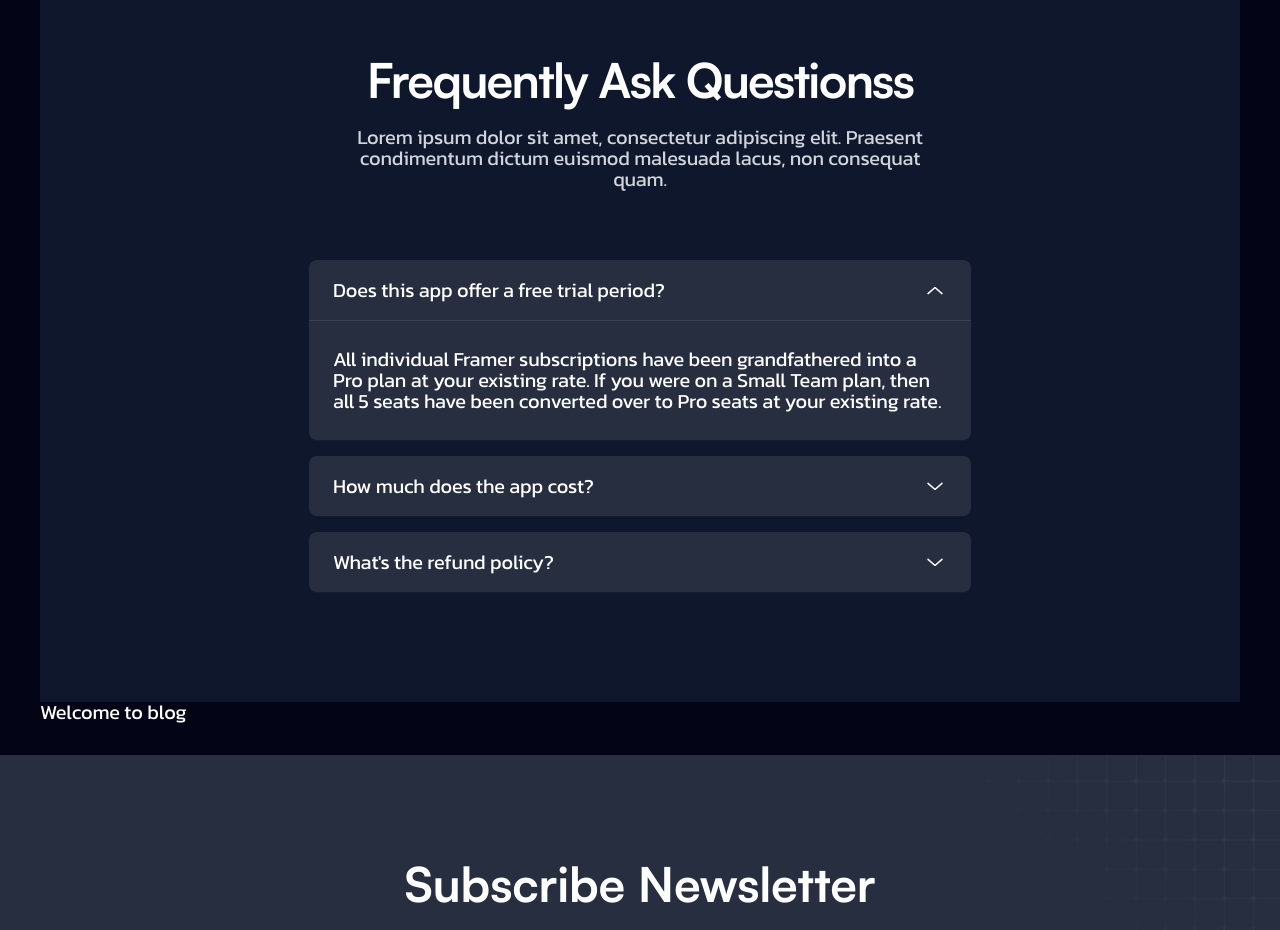
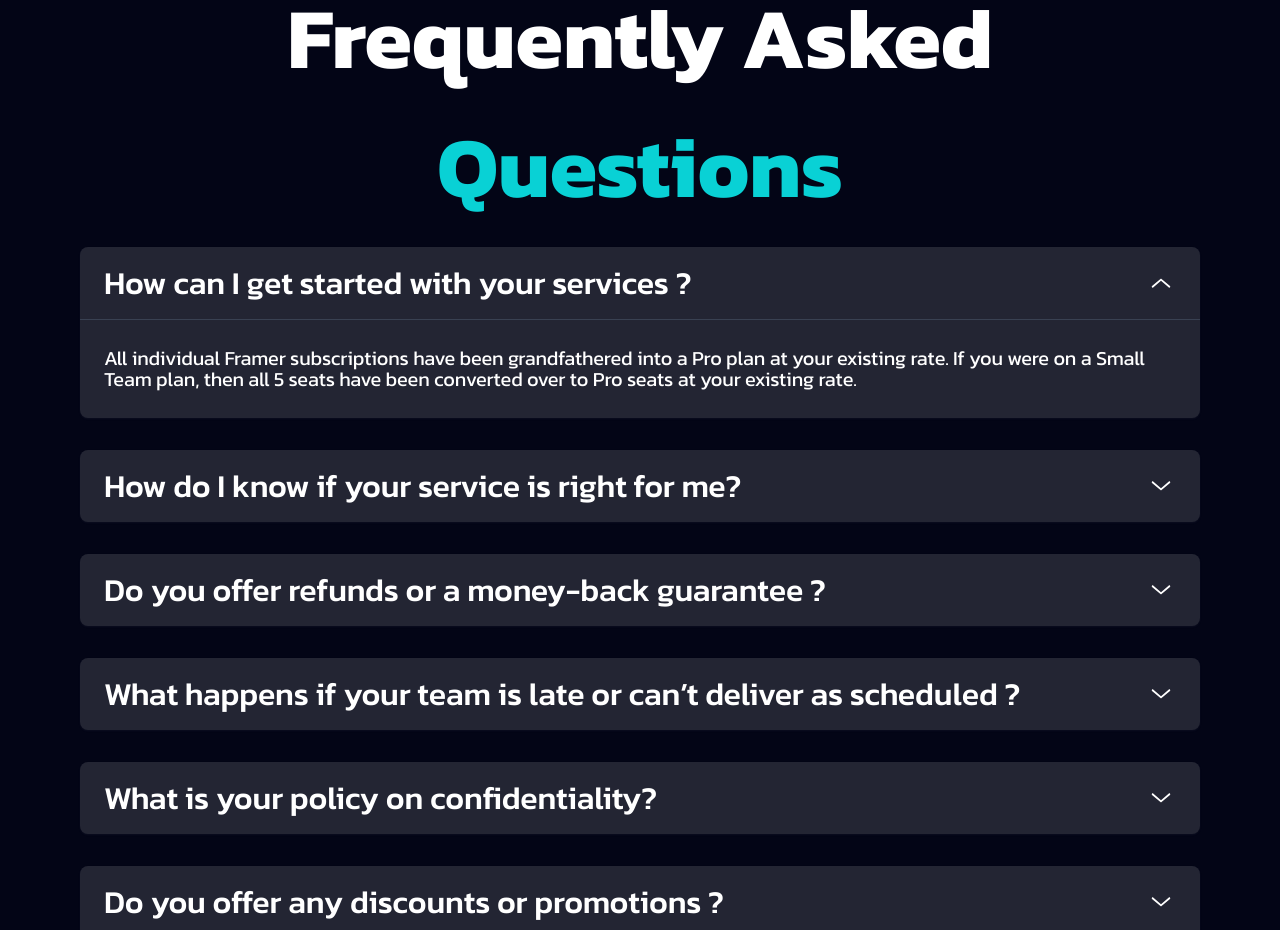
Before and after one commit to twigyy-dev/t-portfolio-maker, a Next.js app: page /components in a window 1280 px wide. Shown: the part 2660-3590 px from the top of the page. Built offline with nearby package versions, Linux system fonts and the light colour scheme.

Commit message:
added faq and changed footer logo

```diff
--- a/src/components/FAQ/FaqItem.tsx
+++ b/src/components/FAQ/FaqItem.tsx
@@ -86,12 +86,12 @@ export default function FaqItem({
 
 	return (
 		<>
-			<div className='rounded-lg bg-white shadow-1 dark:bg-gray-dark'>
+			<div className='rounded-lg bg-white shadow-1 dark:bg-[#232533] border-[rgba(255, 255, 255, 0.2)] '>
 				<button
 					onClick={() => {
 						handleFaqToggle(id);
 					}}
-					className={`text-medium flex w-full items-center justify-between px-6 py-4 text-left text-lg text-dark dark:text-white md:text-xl`}
+					className={`h4 font-medium flex w-full items-center justify-between px-6 py-4 text-left text-lg text-dark dark:text-white md:text-xl`}
 				>
 					{question}
 
@@ -99,8 +99,8 @@ export default function FaqItem({
 						className={`duration-300 ${activeFaq === id ? "rotate-180" : ""}`}
 					>
 						<svg
-							width='24'
-							height='25'
+							width='30'
+							height='30'
 							viewBox='0 0 24 25'
 							fill='none'
 							xmlns='http://www.w3.org/2000/svg'
--- a/src/components/FAQ/faqData.ts
+++ b/src/components/FAQ/faqData.ts
@@ -3,19 +3,37 @@ import { Faq } from "@/types/faq";
 const faqData: Faq[] = [
 	{
 		id: 1,
-		question: "Does this app offer a free trial period?",
+		question: "How can I get started with your services ?",
 		answer:
 			"All individual Framer subscriptions have been grandfathered into a Pro plan at your existing rate. If you were on a Small Team plan, then all 5 seats have been converted over to Pro seats at your existing rate.",
 	},
 	{
 		id: 2,
-		question: "How much does the app cost?",
+		question: "How do I know if your service is right for me?",
 		answer:
 			"All individual Framer subscriptions have been grandfathered into a Pro plan at your existing rate. If you were on a Small Team plan, then all 5 seats have been converted over to Pro seats at your existing rate.",
 	},
 	{
 		id: 3,
-		question: "What's the refund policy?",
+		question: "Do you offer refunds or a money-back guarantee ?",
+		answer:
+			"All individual Framer subscriptions have been grandfathered into a Pro plan at your existing rate. If you were on a Small Team plan, then all 5 seats have been converted over to Pro seats at your existing rate.",
+	},
+	{
+		id: 4,
+		question: "What happens if your team is late or can’t deliver as scheduled ?",
+		answer:
+			"All individual Framer subscriptions have been grandfathered into a Pro plan at your existing rate. If you were on a Small Team plan, then all 5 seats have been converted over to Pro seats at your existing rate.",
+	},
+	{
+		id: 5,
+		question: "What is your policy on confidentiality?",
+		answer:
+			"All individual Framer subscriptions have been grandfathered into a Pro plan at your existing rate. If you were on a Small Team plan, then all 5 seats have been converted over to Pro seats at your existing rate.",
+	},
+	{
+		id: 6,
+		question: "Do you offer any discounts or promotions ?",
 		answer:
 			"All individual Framer subscriptions have been grandfathered into a Pro plan at your existing rate. If you were on a Small Team plan, then all 5 seats have been converted over to Pro seats at your existing rate.",
 	},
--- a/src/components/FAQ/index.tsx
+++ b/src/components/FAQ/index.tsx
@@ -3,6 +3,7 @@ import React, { useState } from "react";
 import faqData from "./faqData";
 import FaqItem from "./FaqItem";
 import SectionHeader from "@/components/Common/SectionHeader";
+import Section from "../Common/Section";
 
 const FAQ = () => {
 	const [activeFaq, setActiveFaq] = useState<number | string>(1);
@@ -12,16 +13,13 @@ const FAQ = () => {
 	};
 
 	return (
-		<section className='overflow-hidden bg-gray-1 py-17.5 dark:bg-black lg:py-22.5 xl:py-27.5'>
+		<Section>
 			{/* <!-- section title --> */}
 
-			<SectionHeader
-				title={"Frequently Ask Questionss"}
-				description='Lorem ipsum dolor sit amet, consectetur adipiscing elit. Praesent condimentum dictum euismod malesuada lacus, non consequat quam.'
-			/>
+			<h3 className="text-center h2 mb-4">Frequently Asked <span className="text-primary">Questions</span></h3>
 
-			<div className='mx-auto w-full max-w-[662px] px-4 sm:px-8 xl:px-0'>
-				<div className='flex flex-col gap-4 '>
+			<div className='mx-auto w-full px-4 sm:px-8 xl:px-0'>
+				<div className='flex flex-col gap-8 '>
 					{/* <!-- Accordion Item --> */}
 					{faqData?.map((faq, key) => (
 						<FaqItem
@@ -33,7 +31,7 @@ const FAQ = () => {
 					))}
 				</div>
 			</div>
-		</section>
+		</Section>
 	);
 };
 
--- a/src/components/Footer/index.tsx
+++ b/src/components/Footer/index.tsx
@@ -1,5 +1,7 @@
 import React from "react";
 import Image from "next/image";
+import logo from "../../../public/images/Interlace_logo/interlace_main.svg"
+
 
 const Footer = () => {
 	return (
@@ -10,14 +12,14 @@ const Footer = () => {
 					<div className='w-full max-w-[275px]'>
 						<a href='index.html'>
 							<Image
-								src='/images/logo/logo-light.svg'
+								src={logo}
 								alt='Logo'
-								width={214}
+								width={150}
 								height={40}
 							/>
 						</a>
 						<p className='mt-5 text-gray-5'>
-							© Your SaaS - Demo SaaS website created using SaaSBold
+							©2025 Your one stop solution for all the digital services
 						</p>
 
 						<ul className='mt-11 flex items-center gap-2'>
--- a/src/components/Home/index.tsx
+++ b/src/components/Home/index.tsx
@@ -1,6 +1,7 @@
 import Hero from "./Hero";
 import Features from "./Features";
 import FeaturesWithImage from "./FeaturesWithImage";
+import FAQ from "../FAQ";
 
 const Home = () => {
 	return (
@@ -8,6 +9,7 @@ const Home = () => {
 			<Hero />
 			<Features />
 			<FeaturesWithImage />
+			<FAQ/>
 		</>
 	);
 };
```
